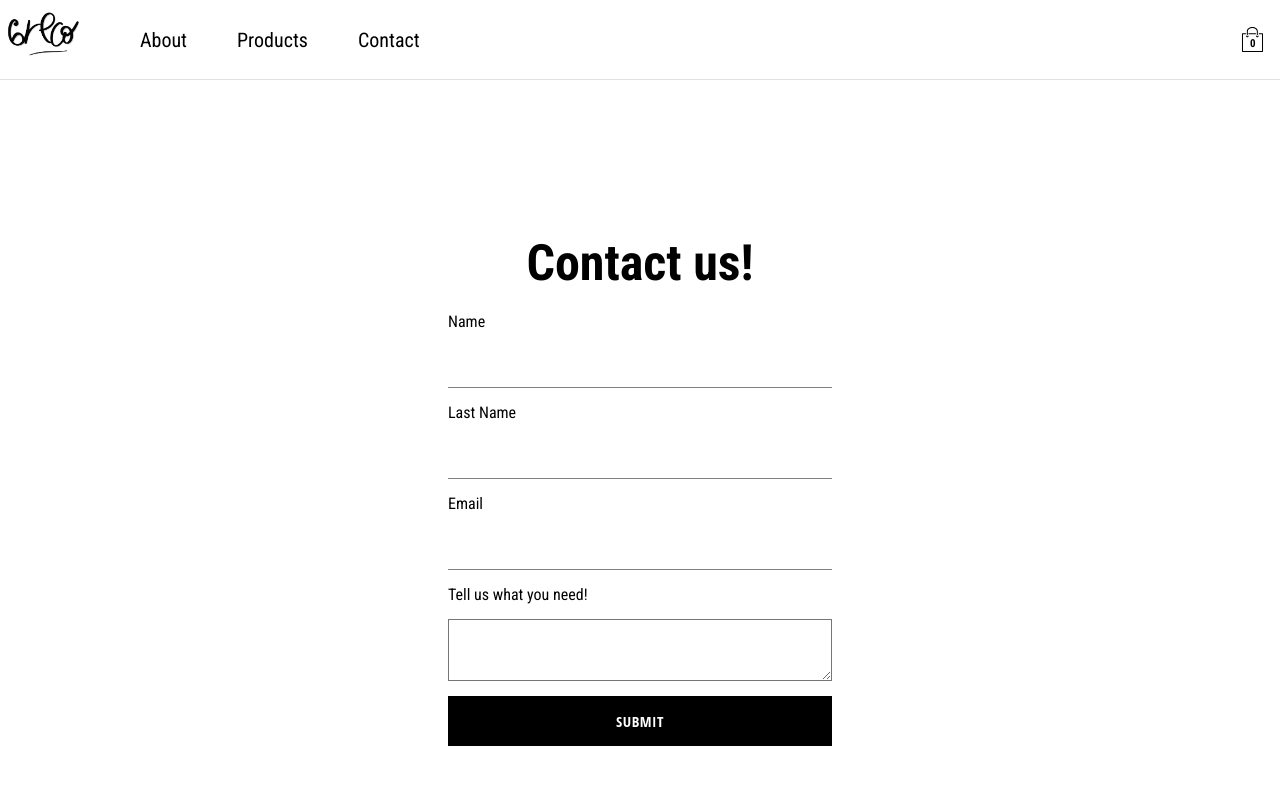
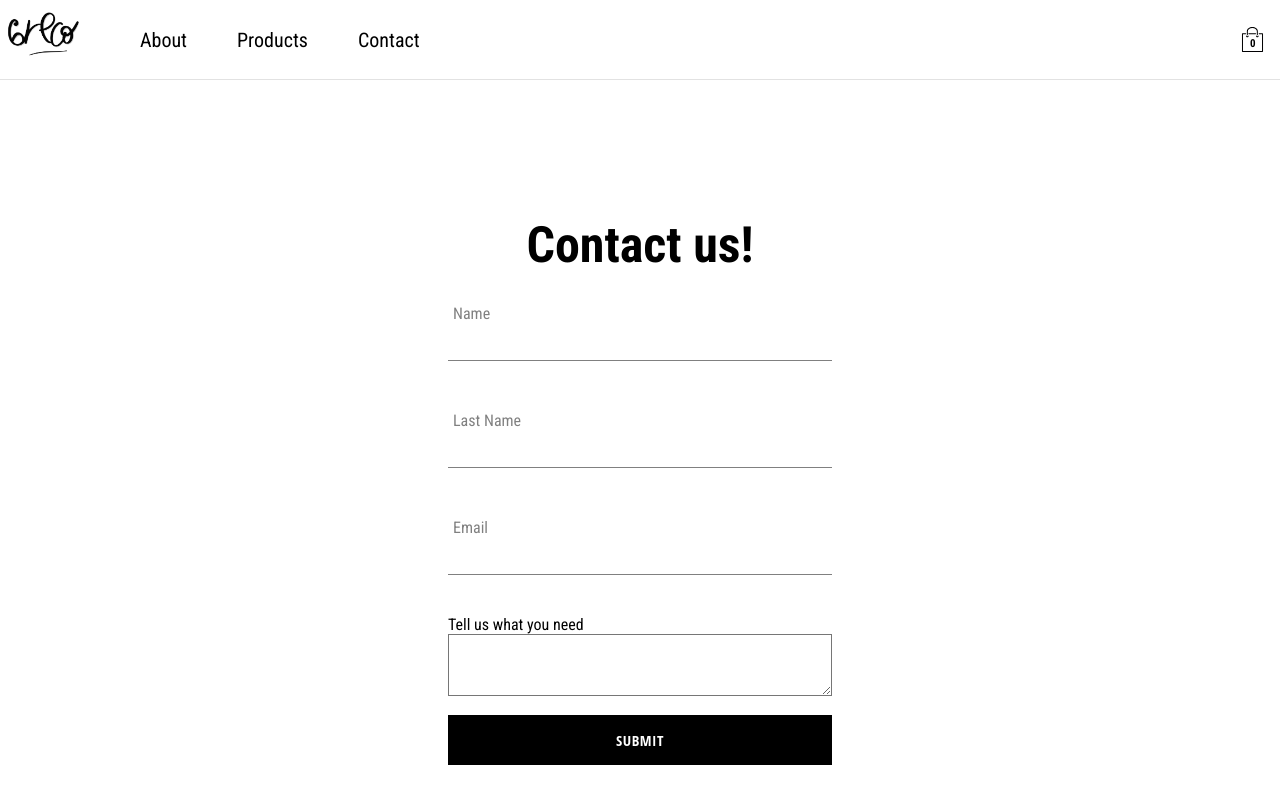
Before and after one commit to AgustinEA-dev/grecoclothing-react, a React (Create React App) app: page /contact in a window 1280 px wide. Shown: the top 804 px of the page. Built offline with nearby package versions, Linux system fonts and the light colour scheme; no server answers; the database is empty.

Commit message:
added menu animation and validations

```diff
--- a/src/components/button/button.component.jsx
+++ b/src/components/button/button.component.jsx
@@ -4,9 +4,18 @@ const BUTTON_TYPE_CLASSES = {
   inverted: "inverted",
 };
 
-const Button = ({ children, buttonType, ...otherProps }) => {
+const Button = ({ children, buttonType, onSubmit, ...otherProps }) => {
+  const handleSubmit = (e) => {
+    e.preventDefault();
+    onSubmit();
+  };
+
   return (
     <button
+      onClick={(e) => {
+        handleSubmit(e);
+      }}
+      type="submit"
       className={`button-container ${BUTTON_TYPE_CLASSES[buttonType]}`}
       {...otherProps}
     >
--- a/src/components/contact-form/contact-form.component.jsx
+++ b/src/components/contact-form/contact-form.component.jsx
@@ -2,23 +2,72 @@ import { useFormik } from "formik";
 import * as Yup from "yup";
 
 import Button from "../button/button.component";
+import FormInput from "../form-input/form-input.component";
+import TextArea from "../text-area/text-area.component";
 
 import "./contact-form.styles.scss";
 
+const validationSchema = Yup.object({
+  name: Yup.string().trim().required("This field es required"),
+  lastname: Yup.string().trim().required("This field is required"),
+  email: Yup.string().email("Invalid email").required("This field is required"),
+  textarea: Yup.string()
+    .min(50)
+    .required("This field must have at least 50 characters"),
+});
+
 const ContactForm = () => {
+  const { getFieldProps, handleSubmit, errors, touched } = useFormik({
+    initialValues: {
+      name: "",
+      lastname: "",
+      email: "",
+      textarea: "",
+    },
+
+    validationSchema,
+    onSubmit: (values, { resetForm }) => {
+      console.log({ values });
+      resetForm();
+    },
+  });
+
   return (
     <div className="contact-form-container">
       <h2 className="form-title">Contact us!</h2>
       <form className="contact-form">
-        <label htmlFor="">Name</label>
-        <input className="form-input" type="text" />
-        <label htmlFor="">Last Name</label>
-        <input className="form-input" type="text" />
-        <label htmlFor="">Email</label>
-        <input className="form-input" type="email" />
-        <label htmlFor="">Tell us what you need!</label>
-        <textarea name="message" id="message"></textarea>
-        <Button type="submit">Submit</Button>
+        <FormInput
+          label="Name"
+          className="form-input"
+          name="name"
+          type="text"
+          isError={touched.name && errors.name}
+          {...getFieldProps("name")}
+        />
+        <FormInput
+          label="Last Name"
+          className="form-input"
+          name="lastname"
+          type="text"
+          isError={touched.lastname && errors.lastname}
+          {...getFieldProps("lastname")}
+        />
+        <FormInput
+          label="Email"
+          className="form-input"
+          name="email"
+          type="email"
+          isError={touched.email && errors.email}
+          {...getFieldProps("email")}
+        />
+        <TextArea
+          label="Tell us what you need"
+          name="textarea"
+          id="message"
+          isError={touched.textarea && errors.textarea}
+          {...getFieldProps("textarea")}
+        />
+        <Button onSubmit={handleSubmit}>Submit</Button>
       </form>
     </div>
   );
--- a/src/components/contact-form/contact-form.styles.scss
+++ b/src/components/contact-form/contact-form.styles.scss
@@ -19,23 +19,6 @@ $main-color: black;
     display: flex;
     flex-direction: column;
     gap: 15px;
-  }
-
-  .form-input {
-    background: none;
-    background-color: white;
-    color: $sub-color;
-    font-size: 18px;
-    padding: 10px 10px 10px 5px;
-    display: block;
-    width: 100%;
-    border: none;
-    border-radius: 0;
-    border-bottom: 1px solid $sub-color;
-
-    &:focus {
-      outline: none;
-    }
   }
 
   #message {
--- /dev/null
+++ b/src/components/form-input/form-input.component.jsx
@@ -0,0 +1,21 @@
+import "./form-input.styles.scss";
+
+const FormInput = ({ label, isError, ...otherProps }) => {
+  return (
+    <div className="group">
+      <input className="form-input" {...otherProps} />
+      {label && (
+        <label
+          className={`${
+            otherProps.value.length ? "shrink" : null
+          } form-input-label`}
+        >
+          {label}
+        </label>
+      )}
+      {isError && <span className="error">{isError}</span>}
+    </div>
+  );
+};
+
+export default FormInput;
--- /dev/null
+++ b/src/components/form-input/form-input.styles.scss
@@ -0,0 +1,57 @@
+$sub-color: grey;
+$main-color: black;
+
+@mixin shrinkLabel {
+  top: -5px;
+  font-size: 12px;
+  color: $main-color;
+}
+
+.group {
+  position: relative;
+
+  .form-input {
+    background: none;
+    background-color: white;
+    color: $sub-color;
+    font-size: 18px;
+    padding: 10px 10px 10px 5px;
+    display: block;
+    width: 100%;
+    border: none;
+    border-radius: 0;
+    border-bottom: 1px solid $sub-color;
+    margin: 25px 0;
+
+    &:focus {
+      outline: none;
+    }
+
+    &:focus ~ .form-input-label {
+      @include shrinkLabel();
+    }
+  }
+
+  input[type="password"] {
+    letter-spacing: 0.3em;
+  }
+
+  .form-input-label {
+    color: $sub-color;
+    font-size: 16px;
+    font-weight: normal;
+    position: absolute;
+    pointer-events: none;
+    left: 5px;
+    top: 10px;
+    transition: 300ms ease all;
+
+    &.shrink {
+      @include shrinkLabel();
+    }
+  }
+}
+
+.error {
+  color: red;
+}
--- a/src/components/menu-dropdown/menu-dropdown.component.jsx
+++ b/src/components/menu-dropdown/menu-dropdown.component.jsx
@@ -1,15 +1,23 @@
+import { useContext } from "react";
+import { MenuDropdownContext } from "../../contexts/menu-dropdown.context";
+
 import { Link } from "react-router-dom";
 
 import "./menu-dropdown.styles.scss";
 
 const MenuDropdown = () => {
+  const { isMenuOpen } = useContext(MenuDropdownContext);
   return (
-    <div className="menu-dropdown-container">
+    <div
+      className={`${
+        !isMenuOpen ? "menu-dropdown-container" : "menu-dropdown-container-open"
+      }` }
+    >
       <ul className="menu-links-container">
         <Link className="menu-link" to="/about">
           About
         </Link>
-        <Link className="menu-link" to="/products">
+        <Link className="menu-link" to="/shop">
           Products
         </Link>
         <Link className="menu-link" to="/contact">
--- a/src/components/menu-dropdown/menu-dropdown.styles.scss
+++ b/src/components/menu-dropdown/menu-dropdown.styles.scss
@@ -1,17 +1,19 @@
 .menu-dropdown-container {
+  margin-top: 490px;
   position: absolute;
-  top: 80px;
-  // left: -2000px;
   width: 100%;
-  height: 100vh;
-  transition: all 1s;
+  height: 50vh;
+  transform: translateX(-1910px);
+  transition: all 0.4s ease-in-out;
 }
 
 .menu-dropdown-container-open {
+  margin-top: 490px;
   position: absolute;
-  top: 80px;
   width: 100%;
-  height: 100vh;
+  height: 50vh;
+  transform: translateX(0);
+  transition: all 0.5s ease-in-out;
 }
 
 .menu-links-container {
@@ -21,14 +23,20 @@
   flex-direction: column;
   align-items: center;
   justify-content: center;
-  font-size: 30px;
+  font-size: 25px;
   gap: 50px;
   list-style: none;
-  background-color: rgba(255, 255, 255, 0.945);
+  background-color: rgba(24, 24, 24, 0.963);
 }
 
 .menu-link {
   padding: 30px;
   text-decoration: none;
-  color: black;
+  color: rgb(255, 255, 255);
 }
+
+@media (min-width: 630px) {
+  .menu-dropdown-container-open {
+    display: none;
+  }
+}
--- /dev/null
+++ b/src/components/text-area/text-area.component.jsx
@@ -0,0 +1,13 @@
+import "./text-area.styles.scss";
+
+const TextArea = ({ label, isError, ...otherProps }) => {
+  return (
+    <div>
+      <label>{label}</label>
+      <textarea {...otherProps}></textarea>
+      {isError && <span className="error">{isError}</span>}
+    </div>
+  );
+};
+
+export default TextArea;
--- /dev/null
+++ b/src/components/text-area/text-area.styles.scss
@@ -0,0 +1,3 @@
+.error {
+  color: red;
+}
--- a/src/routes/navigation/navigation.component.jsx
+++ b/src/routes/navigation/navigation.component.jsx
@@ -3,7 +3,6 @@ import { useContext } from "react";
 import { Outlet, Link } from "react-router-dom";
 
 import { CartContext } from "../../contexts/cart.context";
-import { MenuDropdownContext } from "../../contexts/menu-dropdown.context";
 
 import CartIcon from "../../components/cart-icon/cart-icon.component";
 import Bars from "../../components/bars-icon/bars-icon.component";
@@ -11,16 +10,15 @@ import CartDropdown from "../../components/cart-dropdown/cart-dropdown.component
 import MenuDropdown from "../../components/menu-dropdown/menu-dropdown.component";
 
 import "./navigation.styles.scss";
-import "../../components/menu-dropdown/menu-dropdown.styles.scss";
+
 
 const Navigation = () => {
   const { isCartOpen } = useContext(CartContext);
-  const { isMenuOpen } = useContext(MenuDropdownContext);
   return (
     <>
       <header className="navbar-container">
         <div className="logo-links-container">
-          {isMenuOpen  && <MenuDropdown />}
+          <MenuDropdown />
           <Link className="logo" to={"/"}>
             <img className="navigation-logo" src="greco.png" alt="greco-logo" />
           </Link>
```
